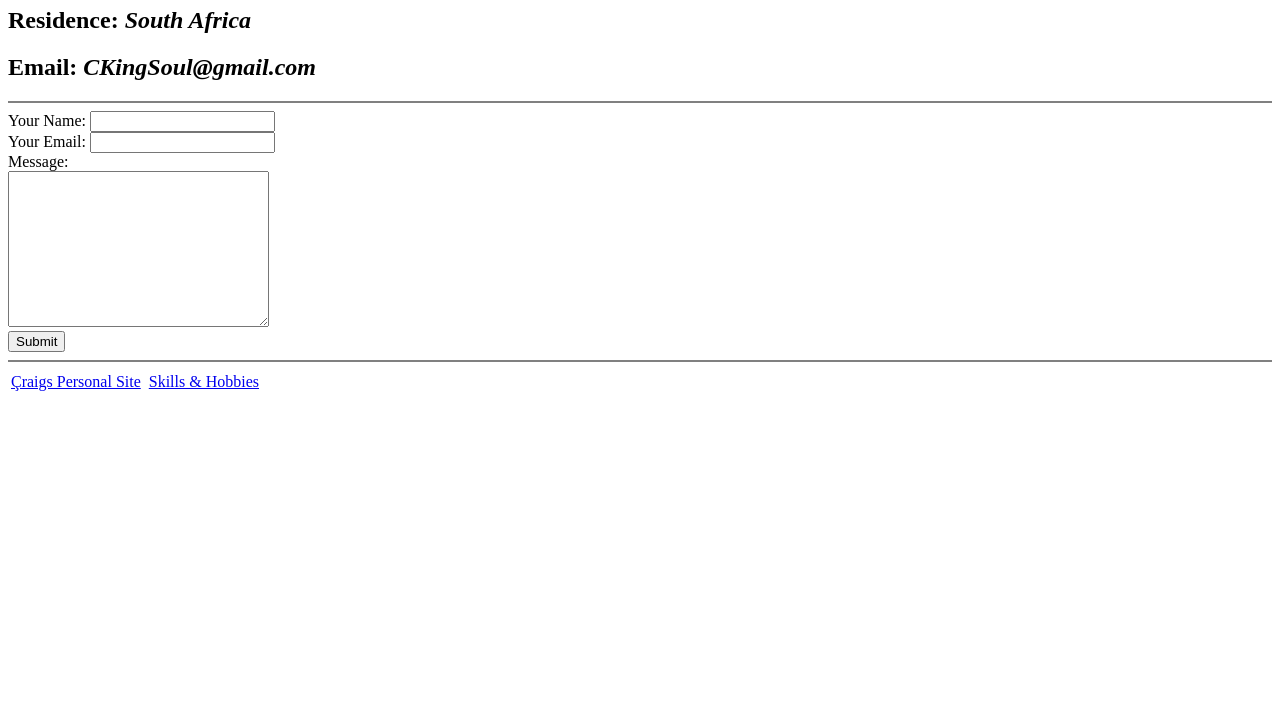
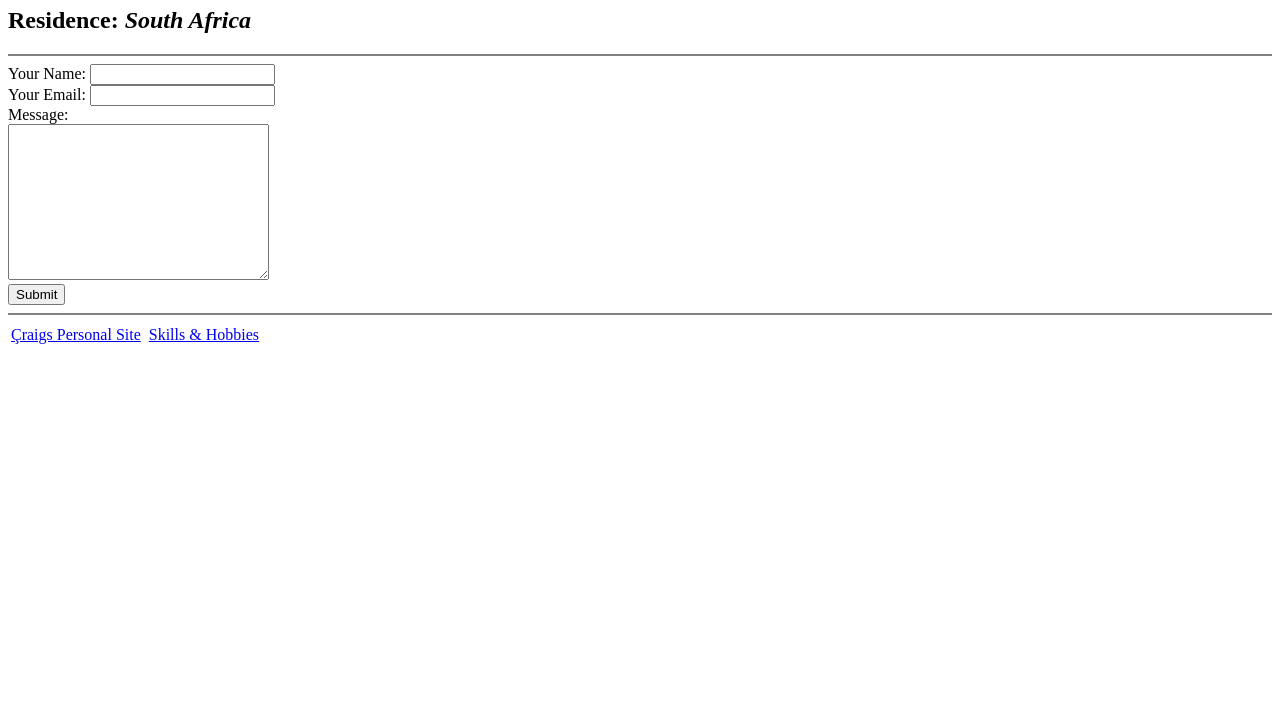
Before and after one commit to PlayStarX/Cv, a plain HTML site: page Contact.html in a window 1280 px wide. Shown: the part 73-800 px from the top of the page. Drawn offline with Linux system fonts and the light colour scheme.

Commit message:
Update Contact.html

```diff
--- a/Contact.html
+++ b/Contact.html
@@ -10,7 +10,6 @@
   <h1>Contact Details>
     <br>
   <h2>Residence: <em>South Africa</em></h2>
-  <h2>Email: <em>CKingSoul@gmail.com</em></h2>
   <hr size="2" noshade>
   <form action="mailto:CKingSoul@gmail.com" method="post" enctype="text/plain">
     <label for="name">Your Name:</label>
```
